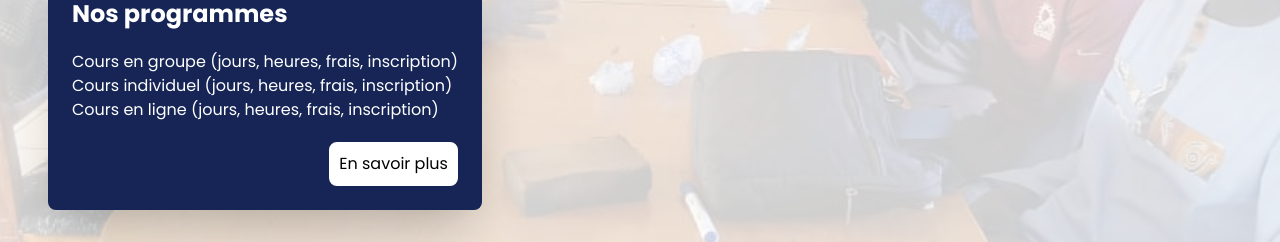
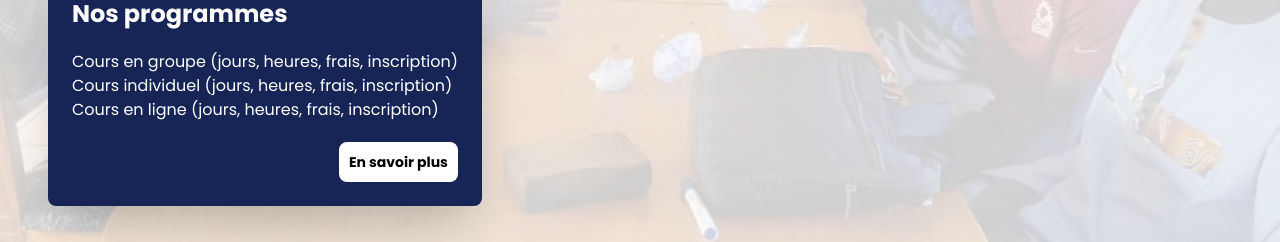
Before and after one commit to oumar-dev-app/Bridge, a Next.js app: page /about in a window 1280 px wide. Shown: the part 1189-1431 px from the top of the page. Built offline with nearby package versions, Linux system fonts and the light colour scheme.

Commit message:
modification rapide

```diff
--- a/_Components/AboutText.tsx
+++ b/_Components/AboutText.tsx
@@ -44,7 +44,7 @@ export default function AboutText() {
 
                                         <div className="flex justify-end">
                                             <Link href={"/programme"}
-                                                className="border-2 border-white hover:bg-gray-200 hoverEffect bg-white text-black p-2 rounded-lg"
+                                                className="border-2 border-white text-sm font-bold hover:bg-gray-200 hoverEffect bg-white text-black p-2 rounded-lg"
                                             >
                                                 <button className="cursor-pointer">En savoir plus</button>
                                             </Link>
```
